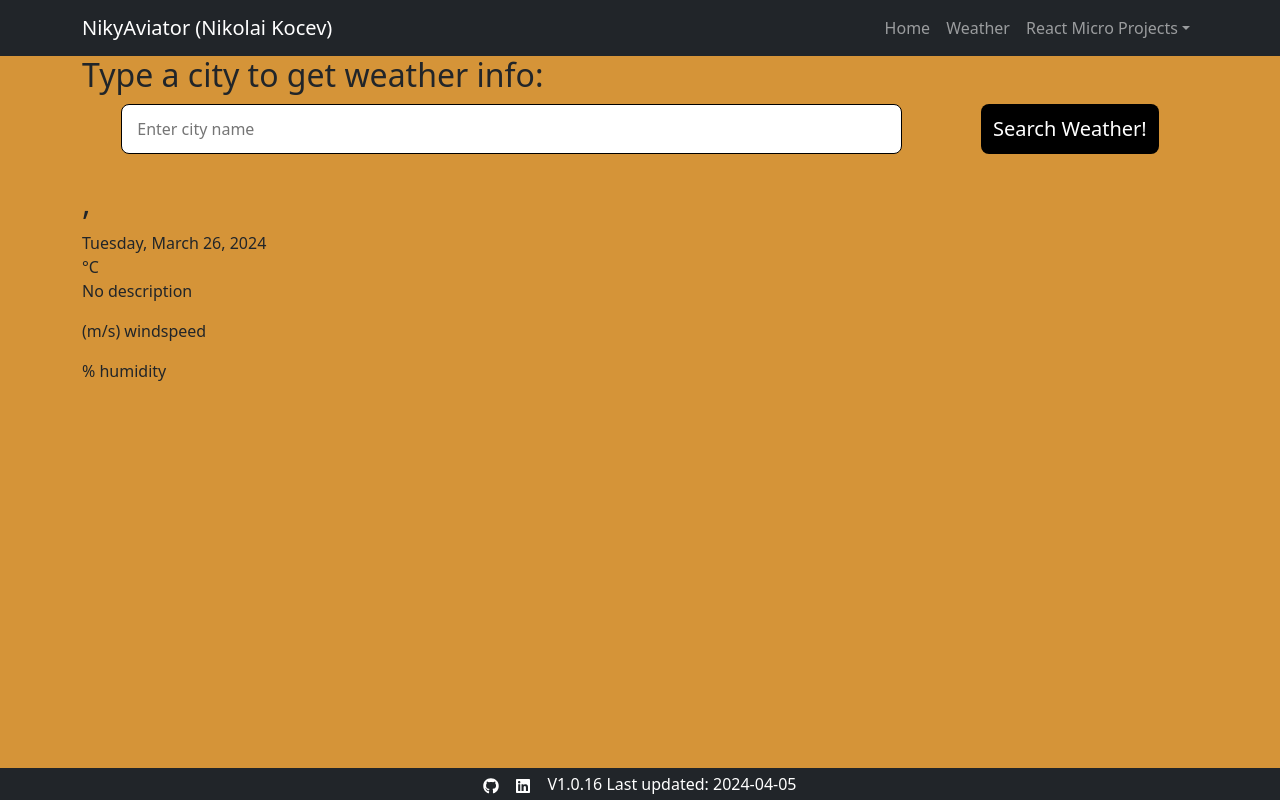
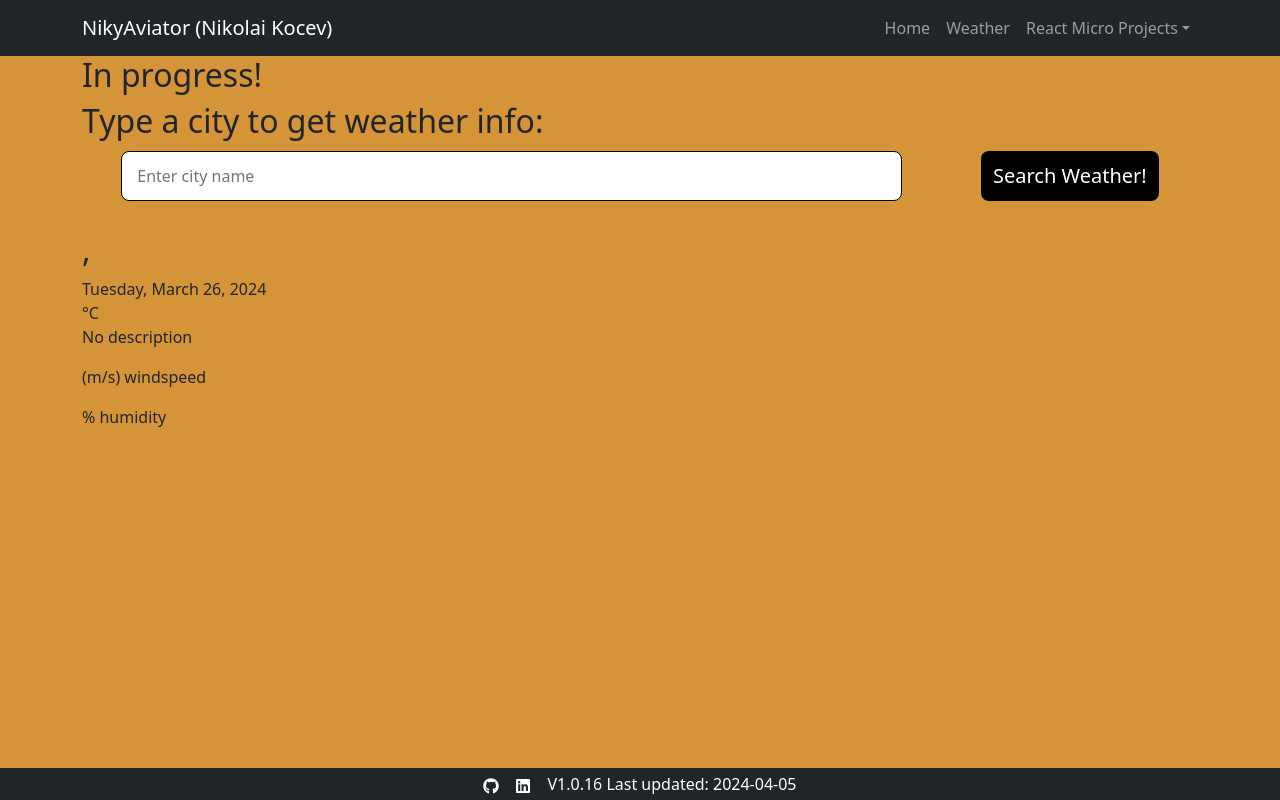
Before and after one commit to NikyAviator/nikolaikocev, a React (Vite) app in the folder frontend/: page /weather in a window 1280 px wide. Built offline with nearby package versions, Linux system fonts and the light colour scheme; no server answers; a web font is replaced by a local one.

Commit message:
in progress and process imp

```diff
--- a/frontend/src/Components/weather-app/weather/Weather.jsx
+++ b/frontend/src/Components/weather-app/weather/Weather.jsx
@@ -1,6 +1,7 @@
 import '../../../scss/styles.scss';
 import Search from '../search/Search';
 import { useEffect, useState } from 'react';
+import process from 'process';
 
 const Weather = () => {
   const [search, setSearch] = useState('');
@@ -9,6 +10,7 @@ const Weather = () => {
 
   const fetchWeatherData = async (param) => {
     setLoading(true);
+
     try {
       const apiKey = process.env.REACT_APP_WEATHER_API_KEY;
       const response = await fetch(
--- a/frontend/src/Pages/WeatherPage.jsx
+++ b/frontend/src/Pages/WeatherPage.jsx
@@ -5,6 +5,7 @@ import Weather from '../Components/weather-app/weather/Weather';
 const WeatherPage = () => {
   return (
     <Container>
+      <h2>In progress!</h2>
       <h2>Type a city to get weather info:</h2>
       <Weather />
     </Container>
```
